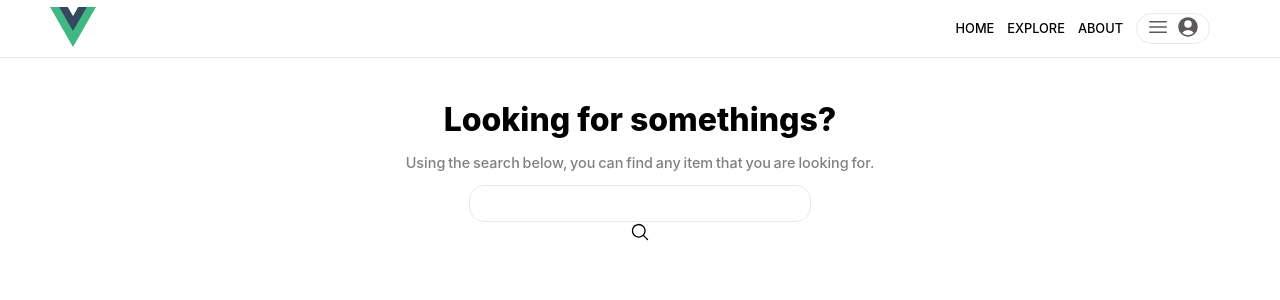
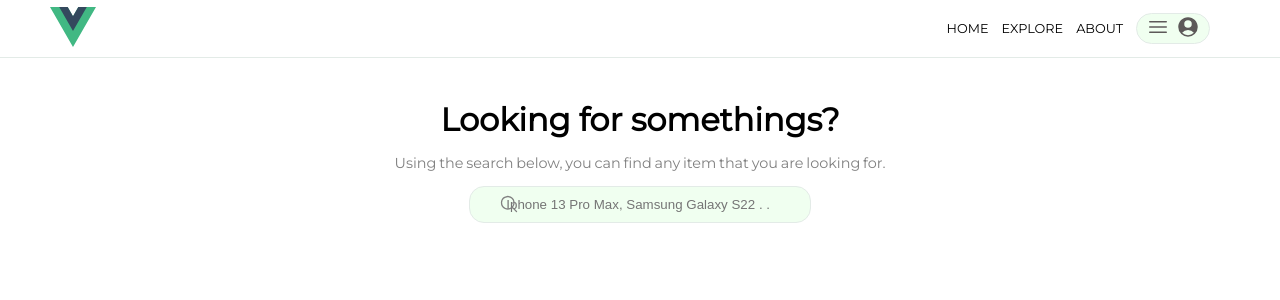
Before and after one commit to Wahid-Alii/vue, a Vue app: page / in a window 1280 px wide. Shown: the top 300 px of the page. Built offline with nearby package versions, Linux system fonts and the light colour scheme.

Commit message:
MainHeading
some improvement in main heading

```diff
--- a/src/assets/main.css
+++ b/src/assets/main.css
@@ -2,7 +2,7 @@
 @import url('https://fonts.googleapis.com/css?family=Montserrat&display=swap');
 
 body{
-  font-family: Montserrat  Inter, -apple-system, BlinkMacSystemFont, 'Segoe UI', Roboto, Oxygen, Ubuntu,
+  font-family: Montserrat , Inter, -apple-system, BlinkMacSystemFont, 'Segoe UI', Roboto, Oxygen, Ubuntu,
   Cantarell, 'Fira Sans', 'Droid Sans', 'Helvetica Neue', sans-serif;
   margin: 0px !important;
 }
--- a/src/components/AppHeader.vue
+++ b/src/components/AppHeader.vue
@@ -72,7 +72,7 @@ ul {
 button {
   border-radius: 37px;
   border: 1px solid #e3ebe7;
-  background-color: white;
+  background-color: honeydew;
 }
 svg {
   color: rgb(93, 89, 89);
--- a/src/components/MainHeading.vue
+++ b/src/components/MainHeading.vue
@@ -9,8 +9,8 @@
         Using the search below, you can find any item that you are looking for.
       </p>
       <div class="search">
-        <input type="text" />
-      </div>
+        <input type="text" placeholder="Iphone 13 Pro Max, Samsung Galaxy S22 . . " />
+        <div class="search-icon">
           <svg
             xmlns="http://www.w3.org/2000/svg"
             viewBox="0 0 24 24"
@@ -22,6 +22,8 @@
               clip-rule="evenodd"
             />
           </svg>
+        </div>
+      </div>
     </div>
   </section>
 </template>
@@ -49,10 +51,23 @@ input {
   background-color: white;
   width: 25%;
 }
-svg{
-    position: relative;
+svg {
   margin: 0px;
   width: 20px;
   height: 20px;
 }
+input {
+  text-align: center;
+  background-color: honeydew;
+  margin-left: 5px;
+  margin-right: 5px;
+}
+.search-icon {
+  color: gray;
+  position: absolute;
+  width: 30%;
+  text-align: end;
+  margin-top: -29px;
+  margin-left: 135px;
+}
 </style>
```
Lines whose indentation alone changed are shown as unchanged.
